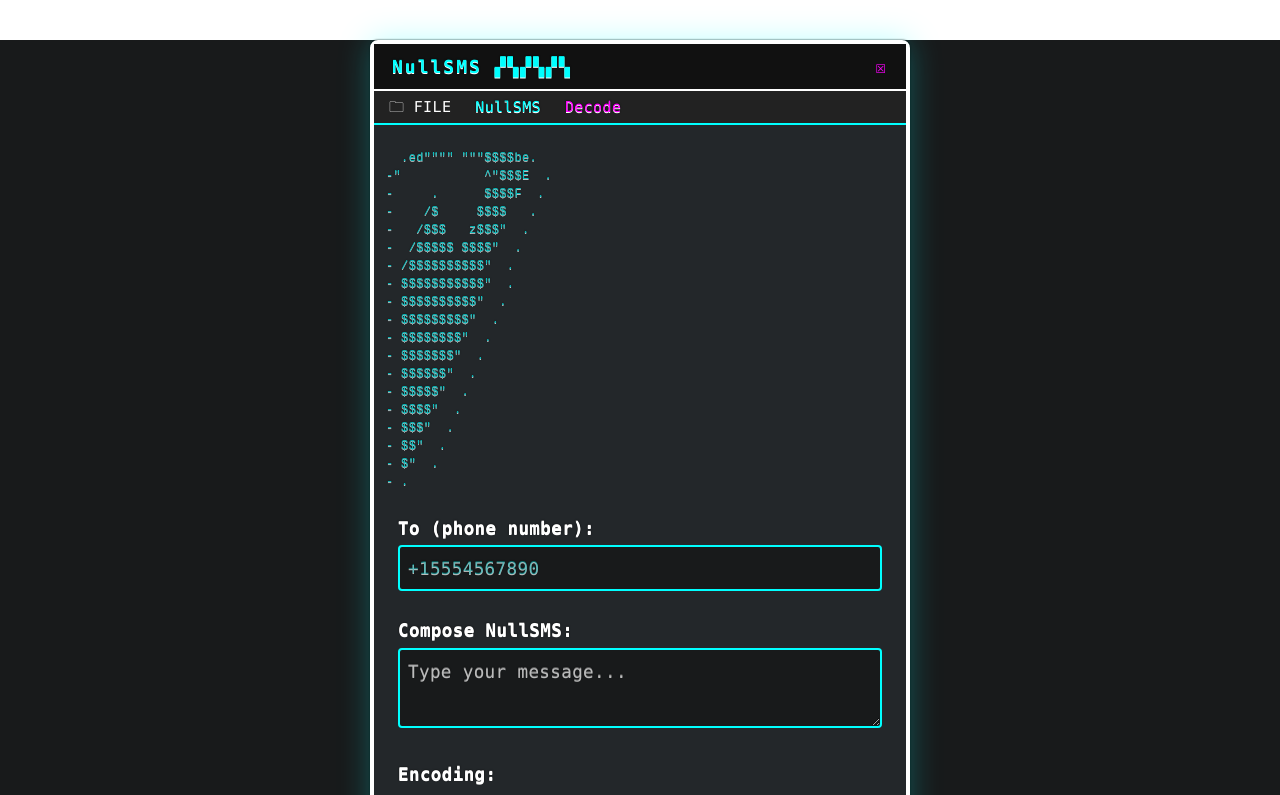
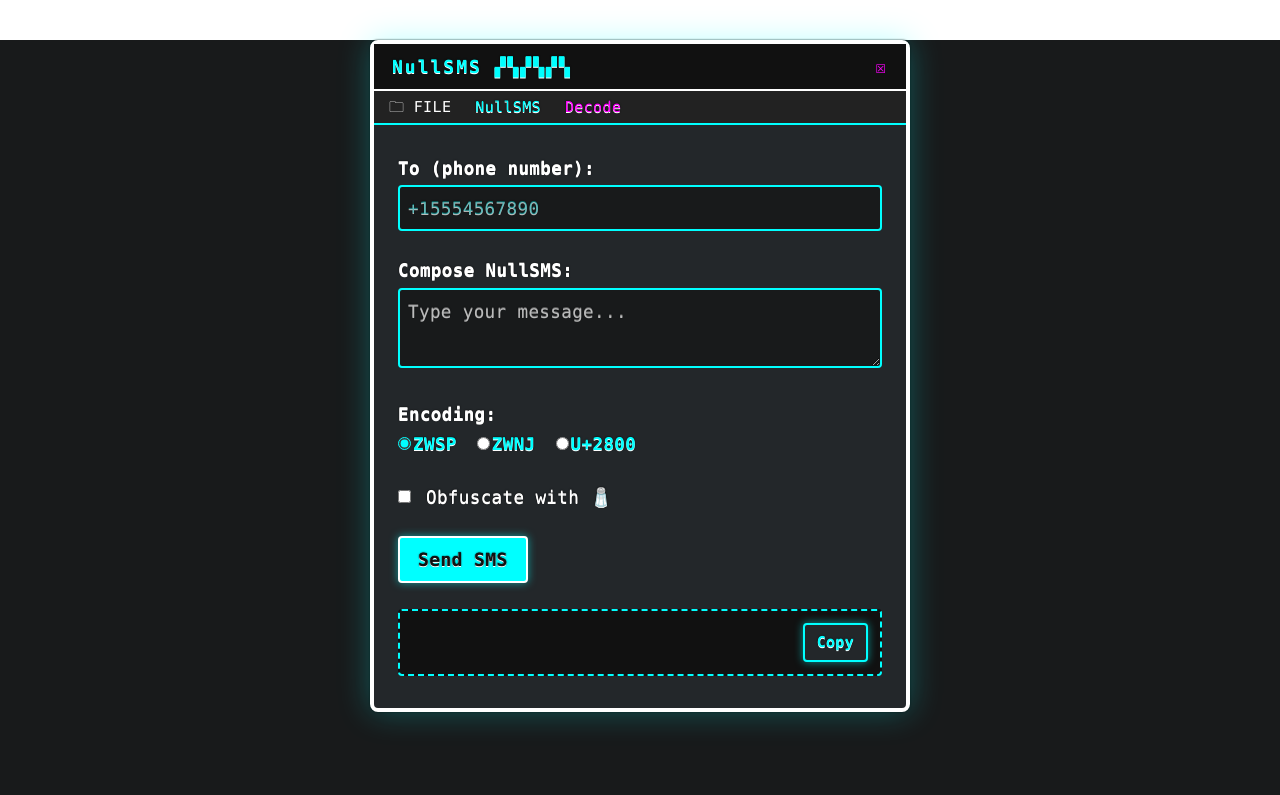
Before and after one commit to blakefrederick/nullsms, a Next.js app: page / in a window 1280 px wide. Shown: the top 795 px of the page. Built offline with nearby package versions, Linux system fonts and the light colour scheme.

Commit message:
the ascii actually annoys me, so no

```diff
--- a/app/page.js
+++ b/app/page.js
@@ -435,7 +435,7 @@ export default function Home() {
             }}
             id="nullsms-main-skull"
           >
-            {asciiWhatever}
+            {/* {asciiWhatever} */}
           </pre>
         )}
         {/* Main Content */}
```
